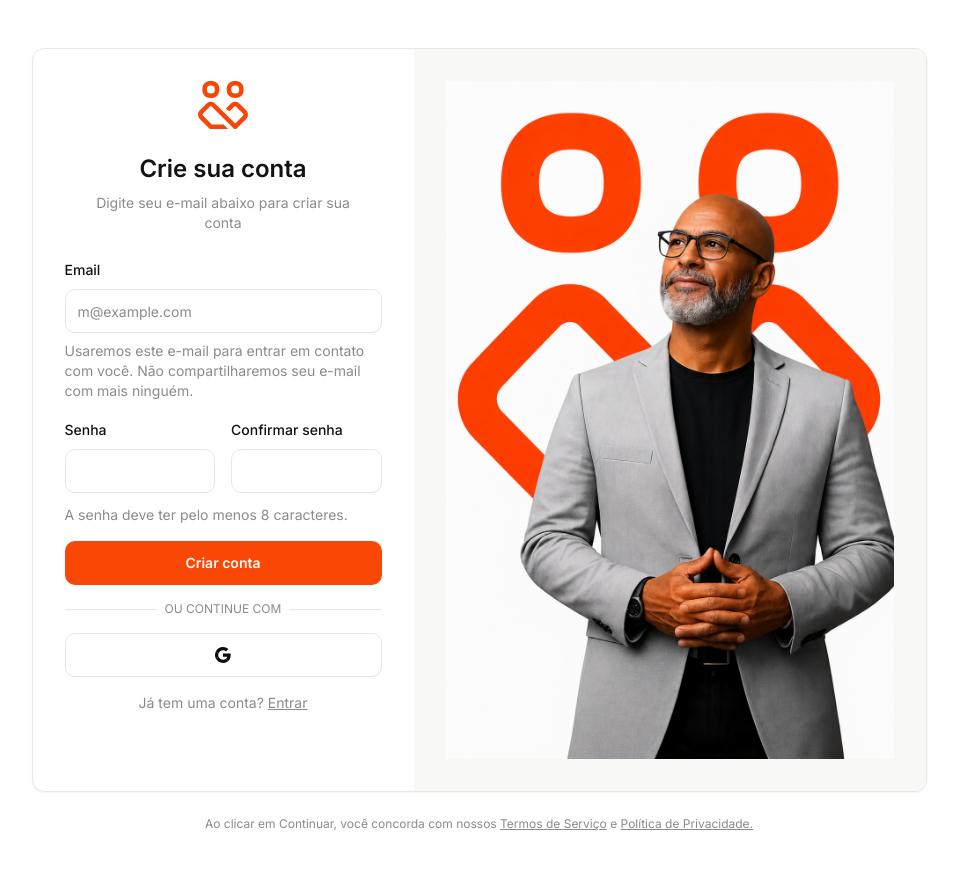
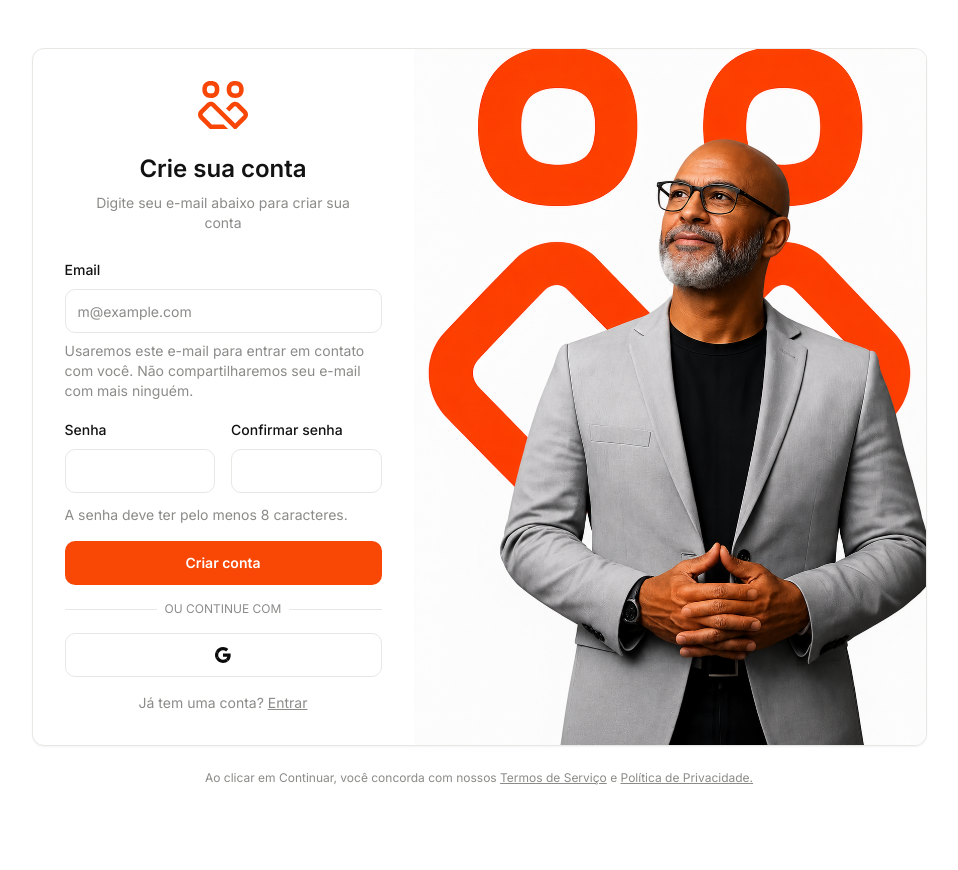
Before and after one commit to cjaniel-art/careerTwin, a Next.js app: page /cadastro in a window 1280 px wide. Shown: the top 870 px of the page, without its empty margins (161-1119 px from the left). After the commit the page ends 834 px from the top, so only its background shows below. Built offline with nearby package versions, Linux system fonts and the light colour scheme; no server answers.

Commit message:
Remove padding around the signup photo so it fills the panel edge-to-edge
Matches the login screen's photo treatment (object-cover, no inset
background) instead of the padded muted-background box from the raw
Figma export.

Co-Authored-By: Claude Sonnet 5 <noreply@anthropic.com>

```diff
--- a/src/app/cadastro/page.tsx
+++ b/src/app/cadastro/page.tsx
@@ -19,15 +19,8 @@ export default function SignUpPage() {
             </div>
             <SignUpForm />
           </div>
-          <div className="hidden shrink-0 items-center justify-center self-stretch bg-muted p-8 md:flex">
-            <Image
-              src="/auth/cadastro-photo.png"
-              alt=""
-              width={448}
-              height={678}
-              priority
-              className="h-[678px] w-[448px] object-cover"
-            />
+          <div className="relative hidden w-[512px] shrink-0 self-stretch md:block">
+            <Image src="/auth/cadastro-photo.png" alt="" fill priority sizes="512px" className="object-cover" />
           </div>
         </div>
 
```
